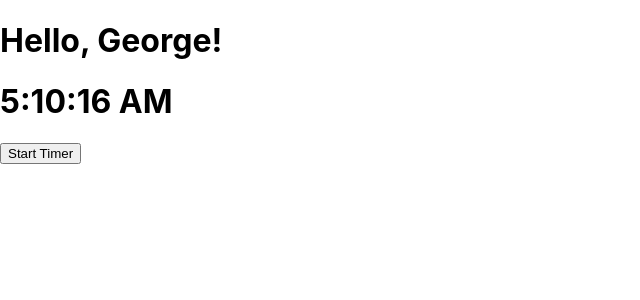
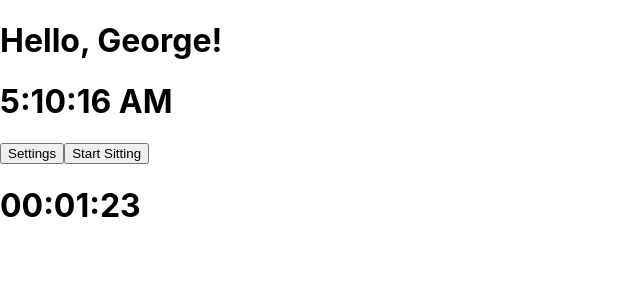
Before and after one commit to g9c9/StopSittingAlarm, a React (Create React App) app: page / in a window 1280 px wide. Shown: the top 300 px of the page, without its empty margins (0-640 px from the left). Built offline with nearby package versions, Linux system fonts and the light colour scheme.

Commit message:
Created Simple Static Web App

```diff
--- a/src/App.js
+++ b/src/App.js
@@ -9,7 +9,9 @@ class App extends React.Component {
       <>
         <Greeting name="George" />
         <Clock />
-        <Timer />
+        <button>Settings</button>
+        <button>Start Sitting</button>
+        <h1>00:01:23</h1>
       </>
     );
   }
```
